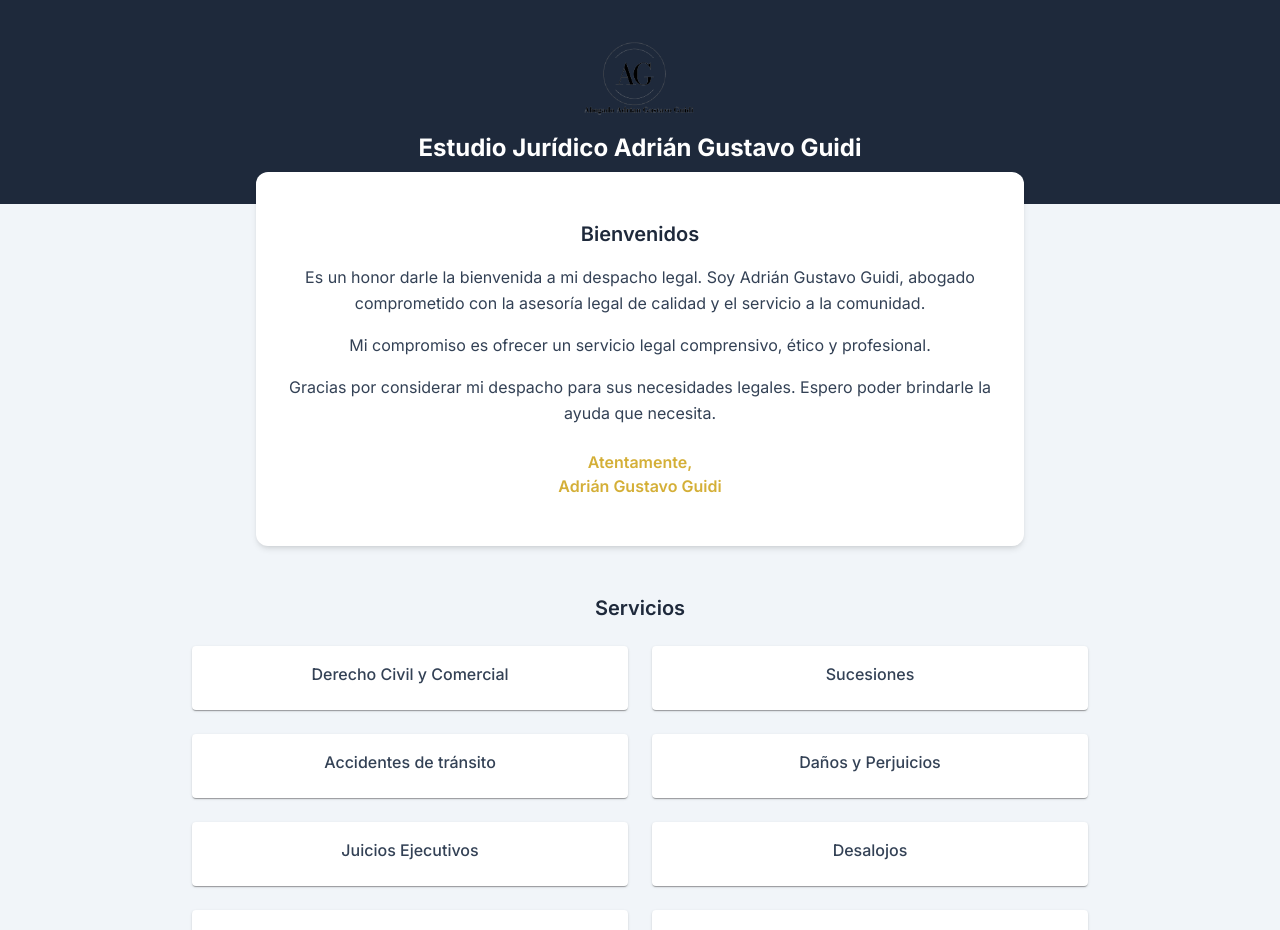
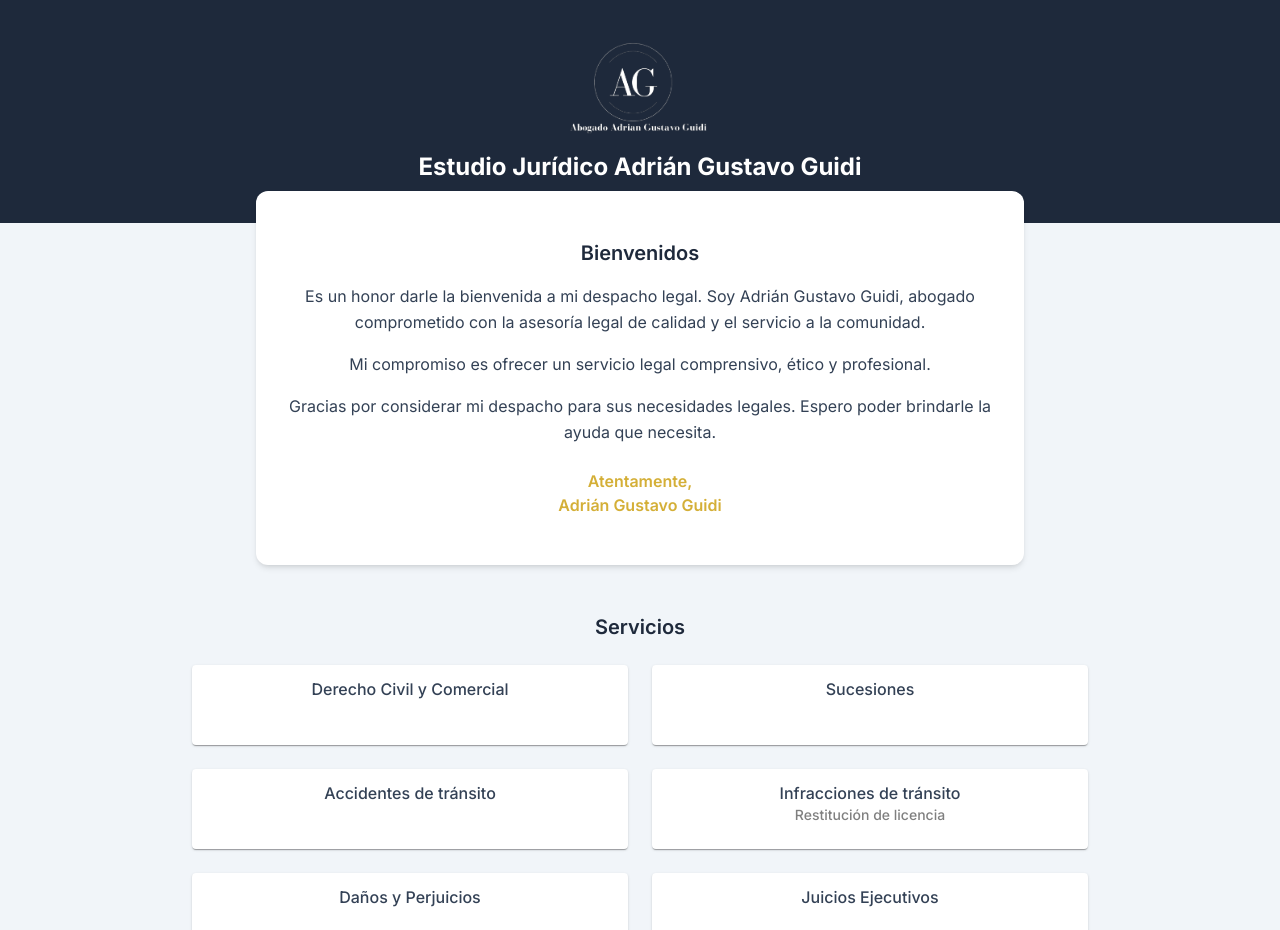
Before and after one commit to giulianaguidi/estudio-ag-project, a Next.js app: page / in a window 1280 px wide. Shown: the top 930 px of the page. Built offline with nearby package versions, Linux system fonts and the light colour scheme.

Commit message:
new component for description

```diff
--- a/app/page.tsx
+++ b/app/page.tsx
@@ -17,9 +17,9 @@ export default function Home() {
         <Image
           src="/AGLogo.png"
           alt="Logo AG"
-          width={120}
-          height={120}
-          className="mb-4"
+          width={150}
+          height={150}
+          className="mb-4 invert"
         />
         <h1 className="text-2xl font-bold">
           Estudio Jurídico Adrián Gustavo Guidi
@@ -36,17 +36,22 @@ export default function Home() {
       >
         <h2 className="text-xl font-semibold text-primary mb-4">Bienvenidos</h2>
         <p className="text-base leading-relaxed">
-          Es un honor darle la bienvenida a mi despacho legal. Soy Adrián Gustavo Guidi,
-          abogado comprometido con la asesoría legal de calidad y el servicio a la comunidad.
+          Es un honor darle la bienvenida a mi despacho legal. Soy Adrián
+          Gustavo Guidi, abogado comprometido con la asesoría legal de calidad y
+          el servicio a la comunidad.
         </p>
         <p className="text-base leading-relaxed mt-4">
-          Mi compromiso es ofrecer un servicio legal comprensivo, ético y profesional.
+          Mi compromiso es ofrecer un servicio legal comprensivo, ético y
+          profesional.
         </p>
         <p className="text-base leading-relaxed mt-4">
-          Gracias por considerar mi despacho para sus necesidades legales. Espero poder brindarle la ayuda que necesita.
+          Gracias por considerar mi despacho para sus necesidades legales.
+          Espero poder brindarle la ayuda que necesita.
         </p>
         <p className="mt-6 font-semibold text-accent">
-          Atentamente,<br />Adrián Gustavo Guidi
+          Atentamente,
+          <br />
+          Adrián Gustavo Guidi
         </p>
       </motion.section>
 
@@ -63,36 +68,100 @@ export default function Home() {
         </h2>
         <div className="grid grid-cols-1 md:grid-cols-2 gap-6 max-w-4xl mx-auto">
           {[
-            "Derecho Civil y Comercial",
-            "Sucesiones",
-            "Accidentes de tránsito",
-            "Daños y Perjuicios",
-            "Juicios Ejecutivos",
-            "Desalojos",
-            "Contratos",
-            "Divorcios y uniones convivenciales",
-            "Cuota alimentaria",
-            "Impedimento de contacto",
-            "Régimen de comunicación",
-            "Cuidado personal",
-            "Filiación",
-            "Adopción",
-            "Responsabilidad parental",
-            "Accidentes de trabajo",
-            "Enfermedades Profesionales",
-            "Indemnizaciones por despido",
-            "Reclamos laborales en general",
-            "Causas Federales",
-          ].map((servicio, index) => (
+            {
+              nombre: "Derecho Civil y Comercial",
+              descripcion: "",
+            },
+            {
+              nombre: "Sucesiones",
+              descripcion: "",
+            },
+            { nombre: "Accidentes de tránsito", descripcion: "" },
+            {
+              nombre: "Infracciones de tránsito",
+              descripcion: "Restitución de licencia",
+            },
+            {
+              nombre: "Daños y Perjuicios",
+              descripcion: "",
+            },
+            {
+              nombre: "Juicios Ejecutivos",
+              descripcion: "",
+            },
+            {
+              nombre: "Desalojos",
+              descripcion: "",
+            },
+            {
+              nombre: "Contratos",
+              descripcion: "",
+            },
+            {
+              nombre: "Divorcios y uniones convivenciales",
+              descripcion: "",
+            },
+            {
+              nombre: "Cuota alimentaria",
+              descripcion: "",
+            },
+            {
+              nombre: "Impedimento de contacto",
+              descripcion: "",
+            },
+            {
+              nombre: "Régimen de comunicación",
+              descripcion: "",
+            },
+            {
+              nombre: "Cuidado personal",
+              descripcion: "",
+            },
+            {
+              nombre: "Filiación",
+              descripcion: "",
+            },
+            {
+              nombre: "Adopción",
+              descripcion: "",
+            },
+            {
+              nombre: "Responsabilidad parental",
+              descripcion: "",
+            },
+            {
+              nombre: "Accidentes de trabajo",
+              descripcion: "",
+            },
+            {
+              nombre: "Enfermedades Profesionales",
+              descripcion: "",
+            },
+            {
+              nombre: "Indemnizaciones por despido",
+              descripcion: "",
+            },
+            {
+              nombre: "Reclamos laborales en general",
+              descripcion: "",
+            },
+            {
+              nombre: "Causas Federales",
+              descripcion: "",
+            },
+          ].map((servicio) => (
             <motion.div
-              key={index}
+              key={servicio.nombre}
               whileHover={{ scale: 1.03 }}
               transition={{ duration: 0.3 }}
             >
-              <Card className="shadow-md hover:shadow-lg transition-shadow duration-300">
-                <CardContent className="p-4 text-center font-medium text-text">
-                  {servicio}
-                </CardContent>
+              <Card className="shadow-md hover:shadow-lg transition-shadow duration-300 gap-1 p-3 h-[10dvh]">
+                <div className="text-center font-medium text-text">
+                  {servicio.nombre}
+                </div>
+                <div className="text-center font-medium text-black/50 text-sm">
+                  {servicio.descripcion}
+                </div>
               </Card>
             </motion.div>
           ))}
@@ -110,7 +179,9 @@ export default function Home() {
         <h2 className="text-xl font-semibold text-primary mb-6">Contacto</h2>
         <div className="space-y-4 max-w-md mx-auto">
           <div>
-            <p className="text-sm font-semibold uppercase text-text">Dirección</p>
+            <p className="text-sm font-semibold uppercase text-text">
+              Dirección
+            </p>
             <p>Bahía Blanca, Alsina 35, Piso 7, Oficina 4</p>
           </div>
           <div>
@@ -118,7 +189,9 @@ export default function Home() {
             <p>estudioadrianguidi@gmail.com</p>
           </div>
           <div>
-            <p className="text-sm font-semibold uppercase text-text">Días y Horarios</p>
+            <p className="text-sm font-semibold uppercase text-text">
+              Días y Horarios
+            </p>
             <p>Lunes a Jueves de 17 a 20hs</p>
           </div>
         </div>
```
